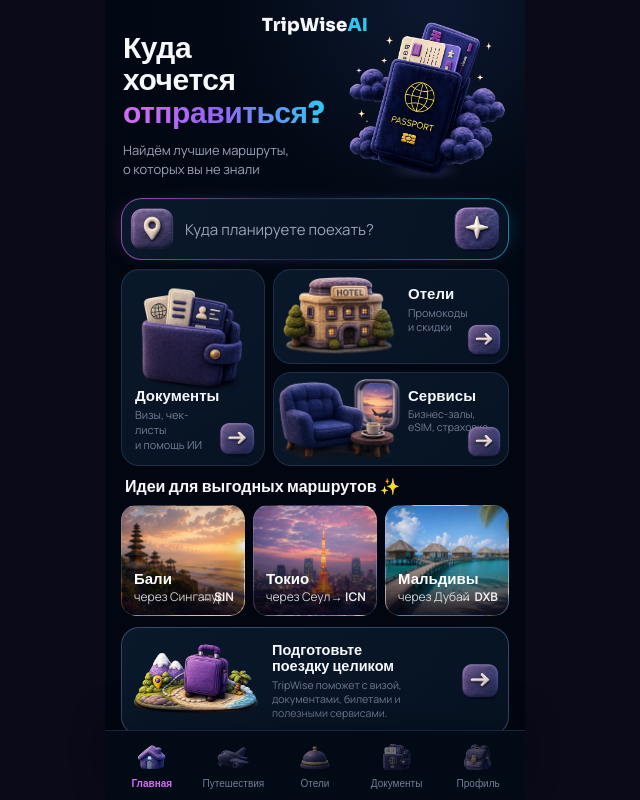
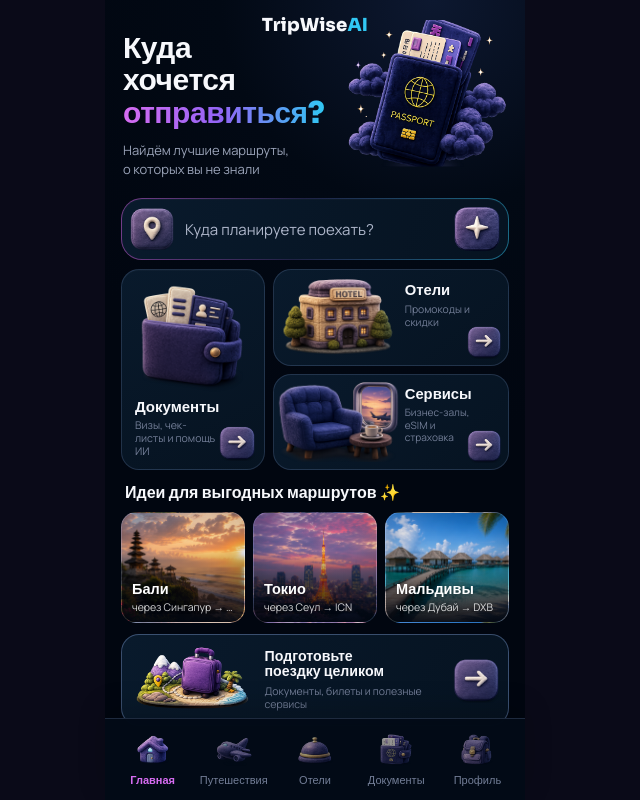
Before and after one commit to willi99708/tripwise-app, a React (Vite) app: page / in a window 1280 px wide. Shown: the whole page, without its empty margins (325-965 px from the left). Built offline with nearby package versions, Linux system fonts and the light colour scheme.

Commit message:
Update App.jsx

```diff
--- a/src/App.jsx
+++ b/src/App.jsx
@@ -50,11 +50,11 @@ const GRAD = {
 const HOME_T = {
   bg: "#020914",
   bgDeep: "#010610",
-  surface: "#071323",
-  surface2: "#09182a",
-  surface3: "#0b1a2e",
-  border: "rgba(129,156,204,.18)",
-  borderStrong: "rgba(141,171,228,.34)",
+  surface: "#061321",
+  surface2: "#091a2c",
+  surface3: "#0d1d32",
+  border: "rgba(129,156,204,.22)",
+  borderStrong: "rgba(141,171,228,.38)",
   text: "#f7f8fc",
   sub: "#9aa3b8",
   subDim: "#737e97",
@@ -307,11 +307,11 @@ function BottomNav({ tab, setTab, bottomStr = "0px" }) {
   ];
   return <div style={{
     position: "fixed", bottom: 0, left: "50%", transform: "translateX(-50%)",
-    width: "100%", maxWidth: 420, zIndex: 40, minHeight: 70,
-    padding: `6px 6px max(${bottomStr}, 10px)`, display: "flex",
-    background: "rgba(3,11,23,.96)", backdropFilter: "blur(16px)",
+    width: "100%", maxWidth: 420, zIndex: 40, minHeight: 82,
+    padding: `8px 7px max(${bottomStr}, 12px)`, display: "flex",
+    background: "rgba(3,11,23,.97)", backdropFilter: "blur(18px)",
     borderTop: `1px solid ${HOME_T.border}`,
-    boxShadow: "0 -14px 36px rgba(0,0,0,.22)"
+    boxShadow: "0 -10px 28px rgba(0,0,0,.18)"
   }}>
     {items.map(([k, label, src, fallbackIcon]) => {
       const active = tab === k;
@@ -323,17 +323,17 @@ function BottomNav({ tab, setTab, bottomStr = "0px" }) {
       }} className="press" style={{
         flex: 1, minWidth: 0, background: "none", border: "none", cursor: "pointer",
         display: "flex", flexDirection: "column", alignItems: "center", justifyContent: "center",
-        gap: 2, padding: "2px 0 0", color: active ? HOME_T.pink : HOME_T.subDim
+        gap: 4, padding: "1px 0 0", color: active ? HOME_T.pink : HOME_T.subDim
       }}>
-        <div style={{ width: 36, height: 36, display: "grid", placeItems: "center", flexShrink: 0 }}>
+        <div style={{ width: 42, height: 42, display: "grid", placeItems: "center", flexShrink: 0 }}>
           <UiImage src={src} alt="" style={{
-            width: 34, height: 34, objectFit: "contain",
-            opacity: active ? 1 : .56,
-            filter: active ? "none" : "saturate(.62) brightness(.84)",
+            width: 38, height: 38, objectFit: "contain",
+            opacity: active ? 1 : .7,
+            filter: active ? "none" : "saturate(.72) brightness(.9)",
             transition: "opacity .16s ease, filter .16s ease"
-          }} fallback={<Icon d={fallbackIcon} size={22} color={active ? HOME_T.pink : HOME_T.subDim} />} />
+          }} fallback={<Icon d={fallbackIcon} size={24} color={active ? HOME_T.pink : HOME_T.subDim} />} />
         </div>
-        <span style={{ fontSize: 10, lineHeight: 1.1, fontWeight: active ? 700 : 500, whiteSpace: "nowrap" }}>{label}</span>
+        <span style={{ fontSize: 11, lineHeight: 1.05, fontWeight: active ? 700 : 500, whiteSpace: "nowrap" }}>{label}</span>
       </button>;
     })}
   </div>;
@@ -456,29 +456,46 @@ function Home({ onSearch, onPickDest, goTab, openServices }) {
     fallback={<div style={{ width: size, height: size, borderRadius: 12, background: HOME_T.surface3, border: `1px solid ${HOME_T.border}`, display: "grid", placeItems: "center" }}><Icon d={I.arrow} size={17} color={HOME_T.text} /></div>}
   />;
 
-  return <div style={{ paddingBottom: 14, animation: "fadeUp .18s ease-out", color: HOME_T.text }}>
-    {/* HERO: исходная идея сохранена, арт лишь чуть компактнее и выше. */}
+  const IdeaCard = ({ name, via, image, code, id }) => <div
+    onClick={() => onPickDest(id)}
+    className="press"
+    style={{
+      position: "relative", flex: "0 0 calc((100% - 16px)/3)", minWidth: 116,
+      height: 111, overflow: "hidden", cursor: "pointer", scrollSnapAlign: "start",
+      borderRadius: 15, border: `1px solid ${HOME_T.border}`,
+      backgroundImage: `url(${image})`, backgroundSize: "cover", backgroundPosition: "center",
+      boxShadow: "inset 0 0 34px rgba(0,0,0,.18)"
+    }}
+  >
+    <div style={{ position: "absolute", inset: 0, background: "linear-gradient(180deg,rgba(1,6,16,.02) 35%,rgba(1,6,16,.42) 62%,rgba(1,6,16,.94) 100%)" }} />
+    <div style={{ position: "absolute", left: 10, right: 10, bottom: 8, minWidth: 0 }}>
+      <div style={{ color: "#fff", fontFamily: "Sora,sans-serif", fontWeight: 700, fontSize: 14.5, lineHeight: 1.1, textShadow: "0 1px 8px rgba(0,0,0,.55)" }}>{name}</div>
+      <div style={{ color: "rgba(255,255,255,.84)", fontSize: 10.5, lineHeight: 1.2, marginTop: 3, whiteSpace: "nowrap", overflow: "hidden", textOverflow: "ellipsis", textShadow: "0 1px 6px rgba(0,0,0,.6)" }}>{via} → {code}</div>
+    </div>
+  </div>;
+
+  return <div style={{ paddingBottom: 16, animation: "fadeUp .18s ease-out", color: HOME_T.text }}>
+    {/* HERO: композиция не меняется; нижняя зона PNG слегка обрезается, чтобы не тянуть встроенное свечение. */}
     <div style={{ padding: "13px 18px 0" }}>
       <div style={{ display: "flex", alignItems: "center", minHeight: 164, gap: 4 }}>
         <div style={{ flex: "1 1 49%", minWidth: 0, position: "relative", zIndex: 2 }}>
-          <h1 style={{ fontFamily: "Sora,sans-serif", fontSize: 30, lineHeight: 1.08, margin: 0, fontWeight: 800, color: HOME_T.text, letterSpacing: "-.45px" }}>
+          <h1 className="home-compact-title" style={{ fontFamily: "Sora,sans-serif", fontSize: 30, lineHeight: 1.08, margin: 0, fontWeight: 800, color: HOME_T.text, letterSpacing: "-.45px" }}>
             Куда<br />хочется<br />
             <span style={{ background: `linear-gradient(90deg,${HOME_T.pink},${HOME_T.violet} 48%,${HOME_T.cyan})`, WebkitBackgroundClip: "text", WebkitTextFillColor: "transparent" }}>отправиться?</span>
           </h1>
           <p style={{ color: HOME_T.sub, fontSize: 13, margin: "12px 0 0", lineHeight: 1.42 }}>Найдём лучшие маршруты,<br />о которых вы не знали</p>
         </div>
-        <div style={{ flex: "1 1 51%", minWidth: 0, height: 160, display: "flex", alignItems: "center", justifyContent: "flex-end", transform: "translate(7px,-5px)" }}>
-          <UiImage src={HOME_ASSETS.hero} alt="Паспорт и билеты" style={{ width: "100%", maxWidth: 178, height: 158, objectFit: "contain", objectPosition: "center" }} />
+        <div style={{ flex: "1 1 51%", minWidth: 0, height: 160, overflow: "hidden", display: "flex", alignItems: "center", justifyContent: "flex-end", transform: "translate(7px,-5px)" }}>
+          <UiImage src={HOME_ASSETS.hero} alt="Паспорт и билеты" style={{ width: "100%", maxWidth: 178, height: 166, objectFit: "contain", objectPosition: "center", transform: "translateY(-5px)", clipPath: "inset(0 0 7% 0)" }} />
         </div>
       </div>
     </div>
 
-    {/* Поиск — основной CTA экрана. */}
+    {/* Поиск — главный CTA, но без неонового ореола вокруг рамки. */}
     <div style={{ padding: "11px 16px 0" }}>
       <div style={{
         padding: 1, borderRadius: 21,
-        background: `linear-gradient(100deg,rgba(214,108,241,.72),rgba(126,116,226,.28) 46%,rgba(49,199,243,.64))`,
-        boxShadow: "-12px 0 28px -23px rgba(214,108,241,.95), 12px 0 28px -23px rgba(49,199,243,.95)"
+        background: `linear-gradient(100deg,rgba(214,108,241,.54),rgba(126,116,226,.24) 46%,rgba(49,199,243,.52))`
       }}>
         <div onClick={onSearch} className="press" style={{
           minHeight: 58, display: "flex", alignItems: "center", gap: 11,
@@ -487,24 +504,24 @@ function Home({ onSearch, onPickDest, goTab, openServices }) {
           boxShadow: "inset 0 1px 0 rgba(255,255,255,.025)"
         }}>
           <UiImage src={HOME_ASSETS.actionLocation} alt="" style={{ width: 44, height: 44, objectFit: "contain", flexShrink: 0 }} fallback={<div style={{ width: 44, height: 44, borderRadius: 13, background: HOME_T.surface3, display: "grid", placeItems: "center" }}><Icon d={I.pin} size={20} color={HOME_T.text} /></div>} />
-          <span style={{ color: HOME_T.sub, flex: 1, minWidth: 0, fontSize: 15, whiteSpace: "nowrap", overflow: "hidden", textOverflow: "ellipsis" }}>Куда планируете поехать?</span>
+          <span style={{ color: "#aeb6ca", flex: 1, minWidth: 0, fontSize: 15, whiteSpace: "nowrap", overflow: "hidden", textOverflow: "ellipsis" }}>Куда планируете поехать?</span>
           <UiImage src={HOME_ASSETS.actionAi} alt="Подобрать маршрут" style={{ width: 46, height: 46, objectFit: "contain", flexShrink: 0 }} fallback={<div style={{ width: 46, height: 46, borderRadius: 14, background: HOME_T.surface3, display: "grid", placeItems: "center" }}><Icon d={I.spark} size={19} color={HOME_T.text} /></div>} />
         </div>
       </div>
     </div>
 
-    {/* Bento: документы приоритетнее, отели и сервисы — справа. */}
-    <div style={{ padding: "9px 16px 0", display: "grid", gridTemplateColumns: "minmax(0,.94fr) minmax(0,1.54fr)", gap: 8, height: 206 }}>
+    {/* Bento: размеры артов и стрелок сохранены, текстовые зоны уплотнены. */}
+    <div style={{ padding: "9px 16px 0", display: "grid", gridTemplateColumns: "minmax(0,.94fr) minmax(0,1.54fr)", gap: 8, height: 210 }}>
       <div onClick={() => goTab("docs")} className="press" style={{
         position: "relative", overflow: "hidden", cursor: "pointer",
         background: `linear-gradient(155deg,${HOME_T.surface2},${HOME_T.surface})`,
         border: `1px solid ${HOME_T.border}`, borderRadius: 18,
         boxShadow: "inset 0 1px 0 rgba(255,255,255,.025)"
       }}>
-        <UiImage src={HOME_ASSETS.documents} alt="Документы" style={{ position: "absolute", left: -2, top: 3, width: "101%", height: 129, objectFit: "contain", objectPosition: "center top" }} />
-        <div style={{ position: "absolute", left: 13, right: 12, bottom: 12 }}>
+        <UiImage src={HOME_ASSETS.documents} alt="Документы" style={{ position: "absolute", left: -2, top: 1, width: "101%", height: 129, objectFit: "contain", objectPosition: "center top" }} />
+        <div style={{ position: "absolute", left: 13, right: 10, bottom: 11 }}>
           <div style={{ fontFamily: "Sora,sans-serif", fontWeight: 700, color: HOME_T.text, fontSize: 15 }}>Документы</div>
-          <div style={{ color: HOME_T.subDim, fontSize: 11, lineHeight: 1.35, marginTop: 3, paddingRight: 34 }}>Визы, чек-листы<br />и помощь ИИ</div>
+          <div style={{ color: HOME_T.subDim, fontSize: 10.6, lineHeight: 1.23, marginTop: 3, paddingRight: 38 }}>Визы, чек-листы и помощь ИИ</div>
         </div>
         <div style={{ position: "absolute", right: 9, bottom: 8 }}><ArrowAsset size={36} /></div>
       </div>
@@ -512,66 +529,61 @@ function Home({ onSearch, onPickDest, goTab, openServices }) {
       <div style={{ display: "grid", gridTemplateRows: "1fr 1fr", gap: 8, minWidth: 0 }}>
         <div onClick={() => goTab("hotels")} className="press" style={{
           position: "relative", overflow: "hidden", cursor: "pointer",
-          display: "grid", gridTemplateColumns: "56% 44%", alignItems: "stretch",
+          display: "grid", gridTemplateColumns: "55% 45%", alignItems: "stretch",
           background: `linear-gradient(140deg,${HOME_T.surface2},${HOME_T.surface})`,
           border: `1px solid ${HOME_T.border}`, borderRadius: 18
         }}>
           <UiImage src={HOME_ASSETS.hotels} alt="Отели" style={{ width: "100%", height: "100%", objectFit: "contain", objectPosition: "center" }} />
-          <div style={{ position: "relative", minWidth: 0, padding: "14px 9px 9px 3px" }}>
-            <div style={{ fontFamily: "Sora,sans-serif", fontWeight: 700, color: HOME_T.text, fontSize: 15 }}>Отели</div>
-            <div style={{ color: HOME_T.subDim, fontSize: 10.8, lineHeight: 1.28, marginTop: 3 }}>Промокоды<br />и скидки</div>
+          <div style={{ position: "relative", minWidth: 0, padding: "13px 8px 8px 2px" }}>
+            <div style={{ fontFamily: "Sora,sans-serif", fontWeight: 700, color: HOME_T.text, fontSize: 14.8, lineHeight: 1.08 }}>Отели</div>
+            <div style={{ color: HOME_T.subDim, fontSize: 10.4, lineHeight: 1.22, marginTop: 4, maxWidth: 72 }}>Промокоды и скидки</div>
             <div style={{ position: "absolute", right: 7, bottom: 6 }}><ArrowAsset size={34} /></div>
           </div>
         </div>
 
         <div onClick={openServices} className="press" style={{
           position: "relative", overflow: "hidden", cursor: "pointer",
-          display: "grid", gridTemplateColumns: "56% 44%", alignItems: "stretch",
+          display: "grid", gridTemplateColumns: "55% 45%", alignItems: "stretch",
           background: `linear-gradient(140deg,${HOME_T.surface2},${HOME_T.surface})`,
           border: `1px solid ${HOME_T.border}`, borderRadius: 18
         }}>
           <UiImage src={HOME_ASSETS.services} alt="Сервисы" style={{ width: "100%", height: "100%", objectFit: "contain", objectPosition: "center" }} />
-          <div style={{ position: "relative", minWidth: 0, padding: "13px 7px 8px 3px" }}>
-            <div style={{ fontFamily: "Sora,sans-serif", fontWeight: 700, color: HOME_T.text, fontSize: 15 }}>Сервисы</div>
-            <div style={{ color: HOME_T.subDim, fontSize: 10.5, lineHeight: 1.26, marginTop: 3 }}>Бизнес-залы,<br />eSIM, страховка</div>
+          <div style={{ position: "relative", minWidth: 0, padding: "12px 7px 8px 2px" }}>
+            <div style={{ fontFamily: "Sora,sans-serif", fontWeight: 700, color: HOME_T.text, fontSize: 14.8, lineHeight: 1.08 }}>Сервисы</div>
+            <div style={{ color: HOME_T.subDim, fontSize: 10.1, lineHeight: 1.2, marginTop: 4, maxWidth: 76 }}>Бизнес-залы, eSIM и страховка</div>
             <div style={{ position: "absolute", right: 7, bottom: 6 }}><ArrowAsset size={34} /></div>
           </div>
         </div>
       </div>
     </div>
 
-    {/* Статичные карточки в обычной горизонтальной карусели: без скидок и прогрессбара. */}
-    <div style={{ padding: "10px 16px 0" }}>
-      <div style={{ fontFamily: "Sora,sans-serif", fontWeight: 700, color: HOME_T.text, fontSize: 16, margin: "0 0 8px 4px" }}>Идеи для выгодных маршрутов ✨</div>
+    {/* Обычная горизонтальная карусель: один текстовый ряд маршрута без наложений. */}
+    <div style={{ padding: "12px 16px 0" }}>
+      <div style={{ fontFamily: "Sora,sans-serif", fontWeight: 700, color: HOME_T.text, fontSize: 16, margin: "0 0 9px 4px" }}>Идеи для выгодных маршрутов ✨</div>
       <div className="carousel" style={{ display: "flex", gap: 8, overflowX: "auto", paddingBottom: 2, scrollSnapType: "x proximity" }}>
-        {ideas.map(([name, via, image, code, id]) => <div key={name} onClick={() => onPickDest(id)} className="press" style={{
-          flex: "0 0 calc((100% - 16px)/3)", minWidth: 116, cursor: "pointer", scrollSnapAlign: "start"
-        }}>
-          <Porthole image={image} h={111} label={name} sub={via} codeRight={"→ " + code} style={{ borderRadius: 15, border: `1px solid ${HOME_T.border}`, boxShadow: "inset 0 0 34px rgba(0,0,0,.22)" }} />
-        </div>)}
-      </div>
-    </div>
-
-    {/* Комплексная поездка: иллюстрация слева, текст по центру, действие справа. */}
+        {ideas.map(([name, via, image, code, id]) => <IdeaCard key={name} name={name} via={via} image={image} code={code} id={id} />)}
+      </div>
+    </div>
+
+    {/* Баннер ниже и плотнее; CTA-стрелка крупнее стрелок внутри bento. */}
     <div style={{ padding: "9px 16px 0" }}>
       <div onClick={() => goTab("routes")} className="press" style={{
-        minHeight: 104, display: "grid", gridTemplateColumns: "37% minmax(0,1fr) 40px",
+        minHeight: 88, display: "grid", gridTemplateColumns: "35% minmax(0,1fr) 48px",
         alignItems: "center", gap: 7, overflow: "hidden", cursor: "pointer",
         background: `linear-gradient(120deg,${HOME_T.surface2},${HOME_T.surface})`,
         border: `1px solid ${HOME_T.borderStrong}`, borderRadius: 18,
-        padding: "7px 8px 7px 5px"
+        padding: "4px 8px 4px 5px"
       }}>
-        <UiImage src={HOME_ASSETS.fullTrip} alt="Подготовка поездки" style={{ width: "100%", height: 92, objectFit: "contain", objectPosition: "center" }} />
+        <UiImage src={HOME_ASSETS.fullTrip} alt="Подготовка поездки" style={{ width: "100%", height: 82, objectFit: "contain", objectPosition: "center" }} />
         <div style={{ minWidth: 0 }}>
-          <div style={{ fontFamily: "Sora,sans-serif", fontWeight: 700, color: HOME_T.text, fontSize: 14.5, lineHeight: 1.12 }}>Подготовьте<br />поездку целиком</div>
-          <div style={{ color: HOME_T.subDim, fontSize: 10.5, lineHeight: 1.3, marginTop: 5 }}>TripWise поможет с визой, документами, билетами и полезными сервисами.</div>
+          <div style={{ fontFamily: "Sora,sans-serif", fontWeight: 700, color: HOME_T.text, fontSize: 14.2, lineHeight: 1.1 }}>Подготовьте<br />поездку целиком</div>
+          <div style={{ color: HOME_T.subDim, fontSize: 10.5, lineHeight: 1.24, marginTop: 5 }}>Документы, билеты и полезные сервисы</div>
         </div>
-        <div style={{ display: "grid", placeItems: "center" }}><ArrowAsset size={38} /></div>
+        <div style={{ display: "grid", placeItems: "center" }}><ArrowAsset size={46} /></div>
       </div>
     </div>
   </div>;
 }
-
 /* ================================ Результаты ============================ */
 function Skeleton() { return <div style={{ height: 150, borderRadius: 18, background: "linear-gradient(90deg,#14142e,#1a1a3a,#14142e)", backgroundSize: "200% 100%", animation: "sh 1.3s infinite" }} />; }
 function RouteCard({ r, onOpen, liked, onLike, i }) {
@@ -3014,7 +3026,7 @@ export default function App() {
     `}</style>
     <div className="app-root" style={{ width: "100%", maxWidth: 420, paddingTop: safeTop, background: tab === "home" ? `radial-gradient(105% 54% at 78% 0%, #0d1830 0%, ${HOME_T.bg} 48%, ${HOME_T.bgDeep} 100%)` : `radial-gradient(120% 60% at 80% 0%, #1a1340 0%, ${T.bg} 55%)`, color: tab === "home" ? HOME_T.text : T.text, fontFamily: "Manrope,sans-serif", display: "flex", flexDirection: "column", overflow: "hidden" }}>
       <div style={{ position: "fixed", left: "50%", transform: "translateX(-50%)", top: inset.logoTop != null ? inset.logoTop + "px" : "calc(env(safe-area-inset-top, 0px) + 14px)", zIndex: 30, pointerEvents: "none" }}><Logo home={tab === "home"} /></div>
-      <div style={{ flex: 1, overflowY: "auto", overscrollBehavior: "contain", background: "transparent", paddingTop: 10, paddingBottom: 92 }}>{main}</div>
+      <div style={{ flex: 1, overflowY: "auto", overscrollBehavior: "contain", background: "transparent", paddingTop: 10, paddingBottom: 108 }}>{main}</div>
       {!kb && <BottomNav tab={tab} setTab={(k) => { if (k === tab && (k === "routes" || k === "profile" || k === "hotels" || k === "docs")) setStack([]); if (k === "routes" && tab === "routes") setStack([]); setTab(k); }} bottomStr={inset.bottomStr} />}
       {sheet && <SearchSheet form={form} setForm={setForm} onClose={() => setSheet(false)} onSubmit={() => runSearch()} setToast={setToast} />}
       {traveler && <Traveler safeTop={safeTop} bottomStr={inset.bottomStr} onBack={() => setTraveler(false)} />}
```
